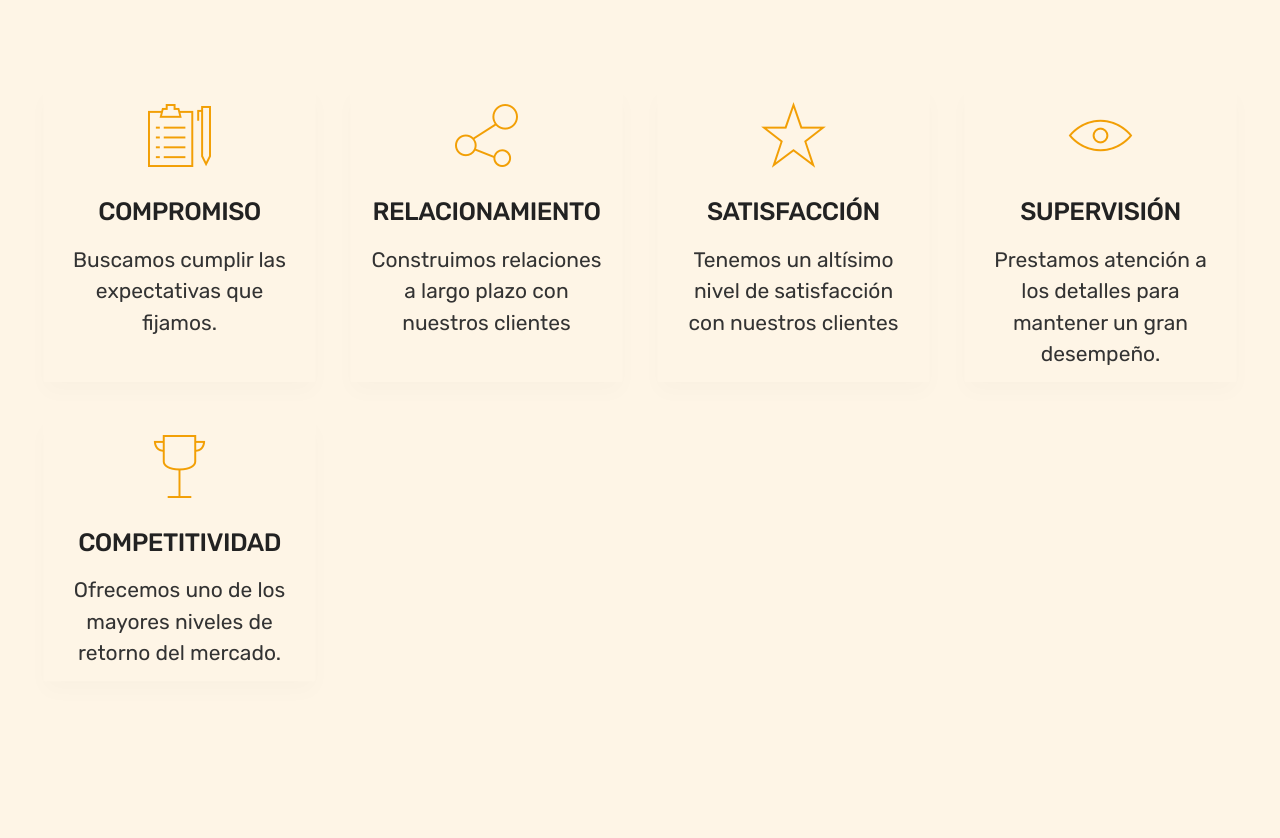
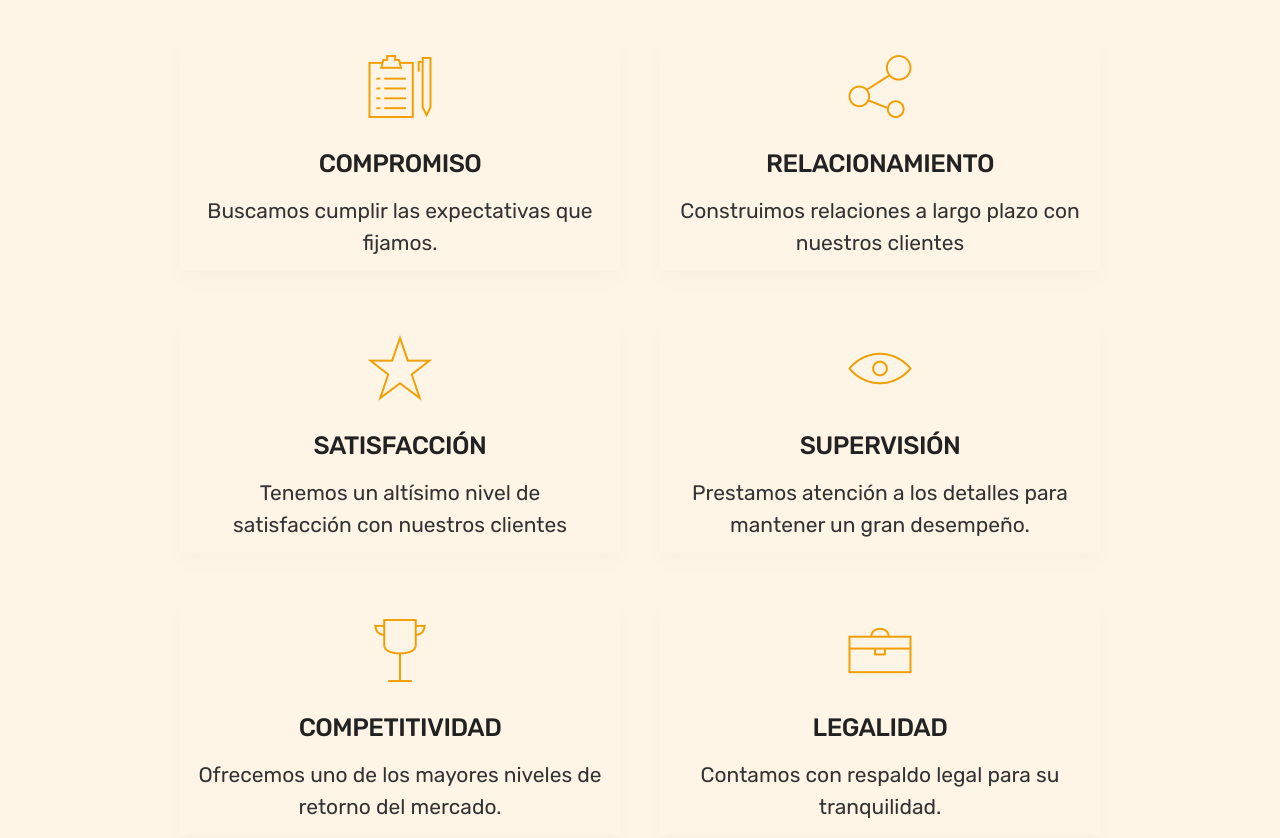
Before and after one commit to FranchesG/S-C-trade, a plain HTML site: page Index.html in a window 1280 px wide. Shown: the part 1081-1919 px from the top of the page. Drawn offline with nearby package versions, Linux system fonts and the light colour scheme.

Commit message:
features con más aire

```diff
--- a/Index.html
+++ b/Index.html
@@ -4,6 +4,8 @@
     <meta charset="UTF-8" />
     <meta name="description" content="Asesoría financiera para todo tipo de
     personas que desean tener ganancias a partir de su dinero invertido" />
+    <meta name="keywords" content="Inversión, generar dinero, ganar dinero,
+    invertir, forex, invertir en la bolsa, fondo de inversión, asesoria financiera" />
     <meta http-equiv="X-UA-Compatible" content="IE=edge" />
     <meta name="viewport" content="width=device-width, initial-scale=1.0" />
 
@@ -139,6 +141,12 @@
             <h3 class="heading-tertiary">Competitividad</h3>
             <p class="text">Ofrecemos uno de los mayores niveles de retorno del mercado.</p>
           </div>
+
+          <div class="features-box">
+            <i class="icon-features icon-basic-case"></i>
+            <h3 class="heading-tertiary">Legalidad</h3>
+            <p class="text">Contamos con respaldo legal para su tranquilidad.</p>
+          </div>
         </div>
       </section>
 
--- a/css/style.css
+++ b/css/style.css
@@ -111,12 +111,13 @@ body {
 
 .grid {
   display: grid;
-  grid-template-columns: repeat(auto-fit, minmax(25rem, 1fr));
+  grid-template-columns: repeat(auto-fit, minmax(35rem, 42rem));
+  grid-template-rows: repeat(2, 1fr);
   text-align: center;
   justify-content: center;
   padding: 0 5rem;
   /* align-items: center; */
-  gap: 4.8rem;
+  gap: 6rem;
   margin-bottom: 6.4rem;
 }
 
@@ -252,7 +253,7 @@ body {
 /************************************/
 
 .section-features {
-  padding: 20rem 0;
+  padding: 15rem 0;
   background-color: #fef5e6;
   /* background-image: linear-gradient(rgb(30, 30, 30), rgba(252, 236, 205, 0.4)),
     url(../img/background-14.jpg);
```
